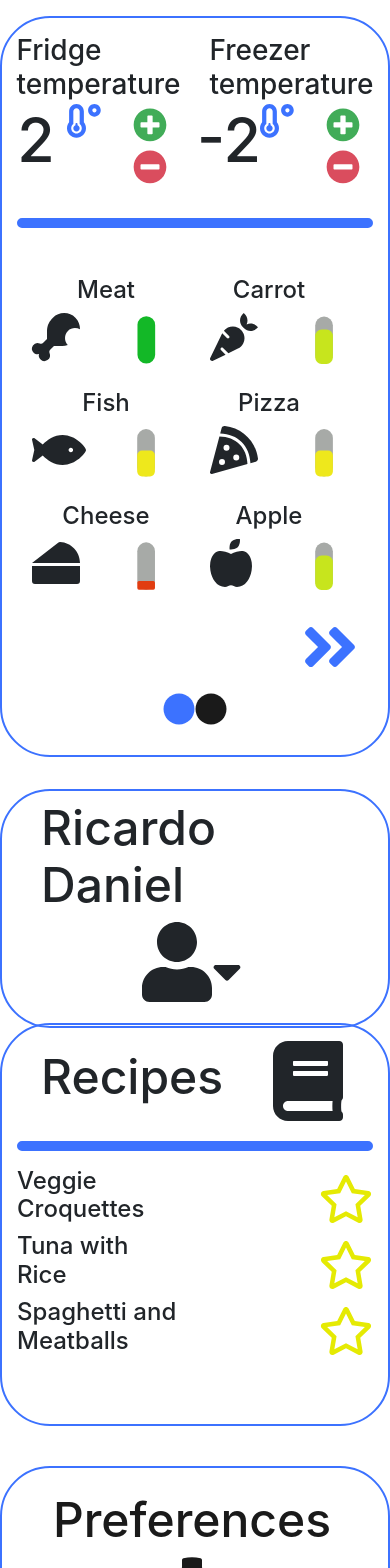
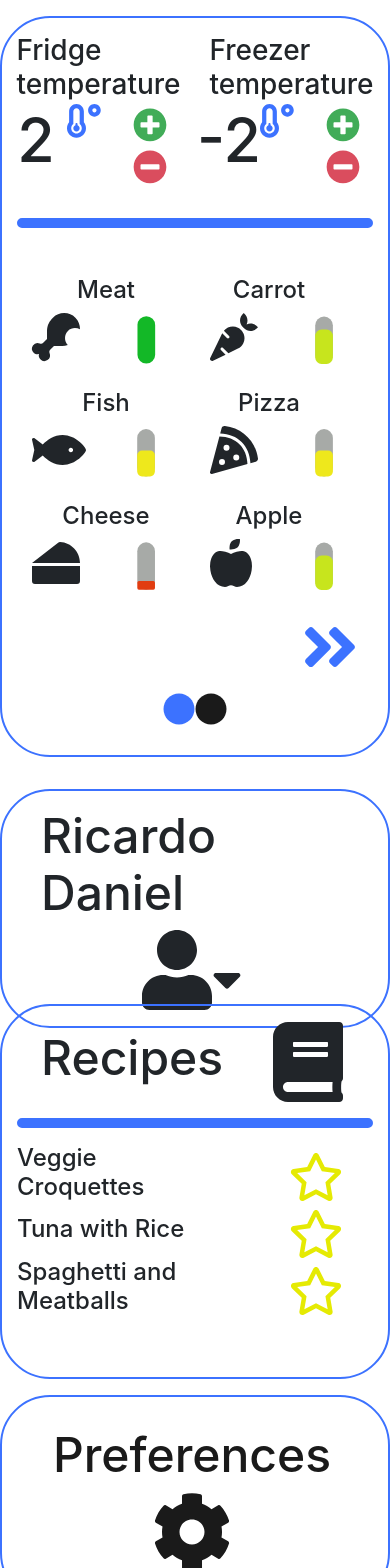
Before and after one commit to RVelhinho/ai-app, a React (Create React App) app: page / in a window 390 px wide. Shown: the top 1568 px of the page. Built offline with nearby package versions, Linux system fonts and the light colour scheme.

Commit message:
a bit more responsive

```diff
--- a/src/components/common/Bubble.jsx
+++ b/src/components/common/Bubble.jsx
@@ -8,7 +8,7 @@ export default function Bubble({ desc, icon }) {
         <React.Fragment>
             <Link
                 to="/preferences"
-                className="col bubble my-3 d-flex align-items-center"
+                className="col bubble d-flex align-items-center"
                 style={{
                     cursor: "pointer",
                     color: "#1a1a1a",
--- a/src/components/common/BubbleSep.jsx
+++ b/src/components/common/BubbleSep.jsx
@@ -5,10 +5,13 @@ import { FontAwesomeIcon } from "@fortawesome/react-fontawesome";
 
 export default class BubbleSep extends Component {
     render() {
+        const classes = this.props.showUsers
+            ? "col bubble mt-5 mb-3"
+            : "col bubble mt-4 mb-3";
         return (
             <React.Fragment>
-                <div className="col bubble my-4">
-                    <div className="row w-100 h-25 pl-4 py-3">
+                <div className={classes}>
+                    <div className="row w-100 pl-4 my-3">
                         <div className="col-7 col-xl-8 d-flex align-items-center justify-content-start justify-content-sm-center">
                             <h1 className="text1">{this.props.desc}</h1>
                         </div>
@@ -23,13 +26,13 @@ export default class BubbleSep extends Component {
                     {!this.props.showUsers && <hr className="my-3 separator" />}
                     {!this.props.showUsers &&
                         this.props.recipes.map((recipe) => (
-                            <div key={recipe.name} className="row">
-                                <div className="col-6 d-flex justify-content-start align-items-center pl-md-5 pl-lg-5">
+                            <div key={recipe.name} className="row w-100">
+                                <div className="col-7 col-sm-5 col-md-6 col-xl-7 d-flex justify-content-start align-items-center pl-md-5 pl-lg-5">
                                     <h5 className="textRecipe">
-                                        {recipe.name}
+                                        {recipe.name}{" "}
                                     </h5>
                                 </div>
-                                <div className="col d-flex justify-content-end align-items-center pr-md-5 pr-lg-5">
+                                <div className="col d-flex justify-content-end align-items-center">
                                     <Favorite
                                         favorite={recipe.favorite}
                                         onClickFavorite={() =>
@@ -38,7 +41,7 @@ export default class BubbleSep extends Component {
                                     />
                                 </div>
                             </div>
-                        ))}
+                        ))}{" "}
                 </div>
             </React.Fragment>
         );
--- a/src/components/common/UserBubble.jsx
+++ b/src/components/common/UserBubble.jsx
@@ -12,13 +12,16 @@ export default function UserBubble({
     onShowUsers,
     onChangeUser,
 }) {
+    const classes = showUsers
+        ? "col bubble mb-5 mb-sm-3 mb-md-3 mb-xl-3 mt-3"
+        : "col bubble mb-5 mb-sm-3 mb-md-3 mb-xl-3 mt-3 d-flex align-items-center";
     let usersOld = [...users];
     usersOld.splice(currentUserIndex, 1);
     return (
         <React.Fragment>
-            <div className="col bubble mb-5 mb-sm-3 mb-md-3 mb-xl-3 mt-3 ">
+            <div className={classes}>
                 <div
-                    className="row w-100 pl-4 py-2 pt-sm-4 pt-md-5 pt-xl-5 mb-3"
+                    className="row w-100 pl-4 my-3"
                     onClick={onShowUsers}
                     style={{ cursor: "pointer" }}
                 >
```
